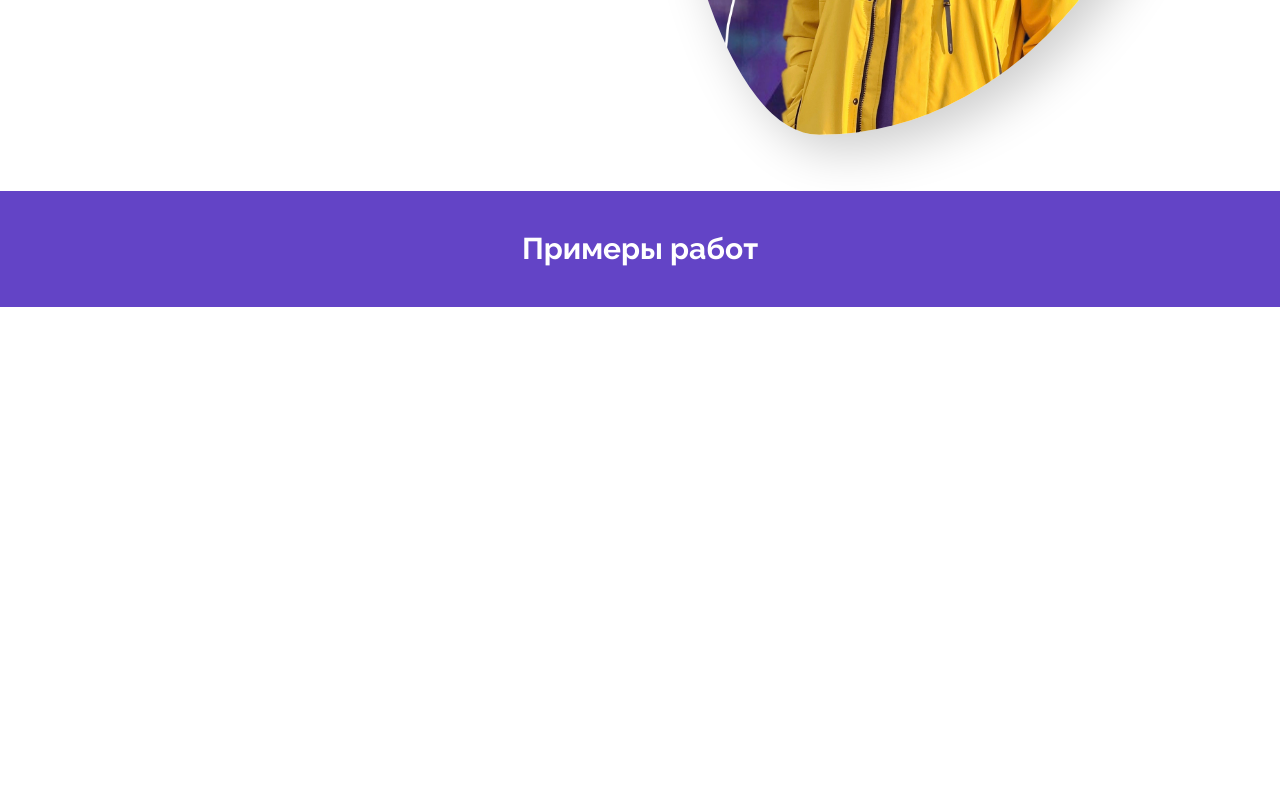
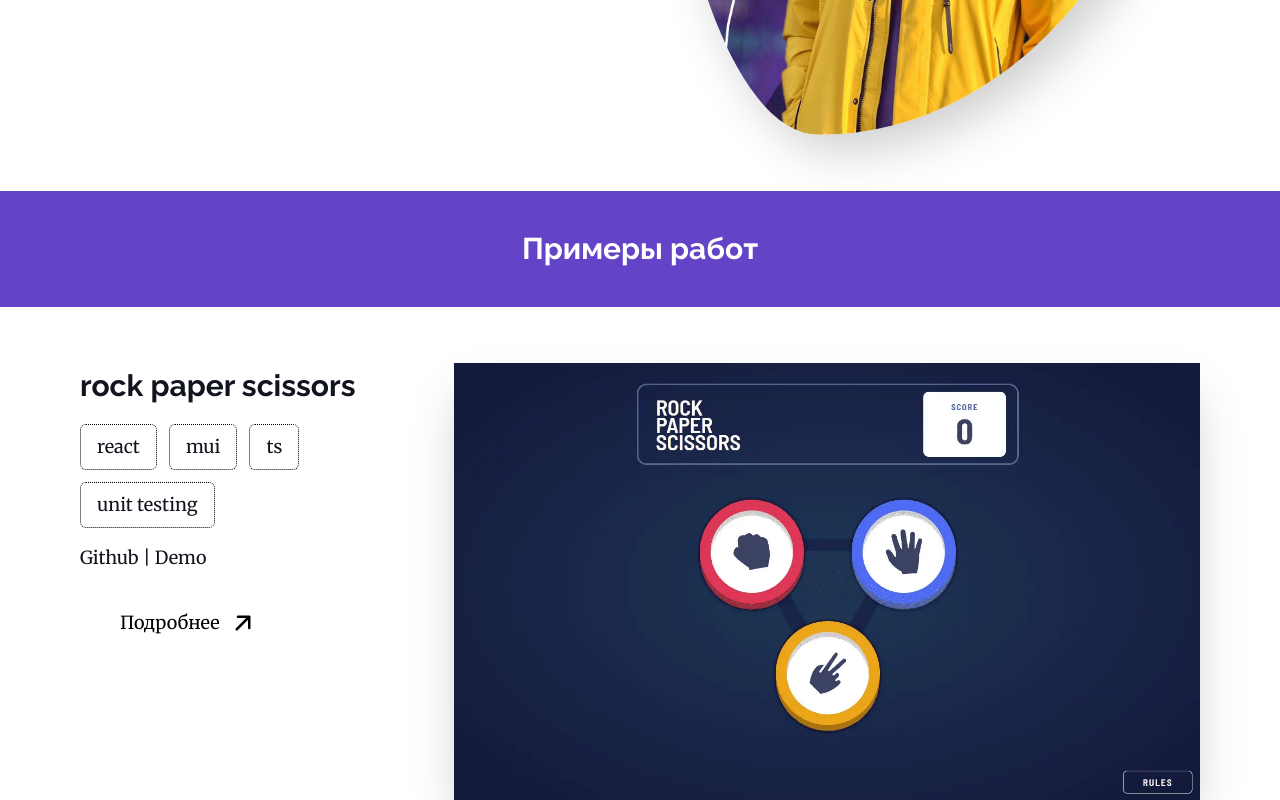
Before and after one commit to DenKuznets/portfolio-2, a Next.js app: page / in a window 1280 px wide. Shown: the part 704-1504 px from the top of the page. Before the commit the page ends 1067 px from the top, so only its background shows below. Built offline with nearby package versions, Linux system fonts and the light colour scheme.

Commit message:
violet section added to page

```diff
--- a/app/page.tsx
+++ b/app/page.tsx
@@ -1,9 +1,7 @@
 import Header from '@/components/Header/Header';
 import Hero from '@/components/Hero/Hero';
-import NavBar from '@/components/NavBar/NavBar';
 import Section from '@/components/Section/Section';
 import text from '@/utils/text';
-import Image from 'next/image';
 
 export default function Home() {
     return (
@@ -12,8 +10,8 @@ export default function Home() {
             <main className="pt-8 flex flex-col">
                 <Hero/>
                 <h2 className='font-bold text-center my-14 bg-violet text-white py-10'>{text.examples}</h2>
+                <Section className='bg-violet text-white' projectId={1} />
                 {/*
-                <Section className='bg-violet text-white' projectId={1} />
                 <Section projectId={2} />
                 <Section projectId={3} /> */}
             </main>
--- a/components/Section/Section.tsx
+++ b/components/Section/Section.tsx
@@ -9,7 +9,7 @@ export interface SectionProps extends React.HTMLAttributes<HTMLDivElement> {
     projectId: number;
 }
 
-const Section = ({ projectId }: SectionProps) => {
+const Section = ({className, projectId }: SectionProps) => {
     const project = getProject(projectId);
     return project ? (
         <div className="container lg:flex lg:gap-8 justify-between">
```
